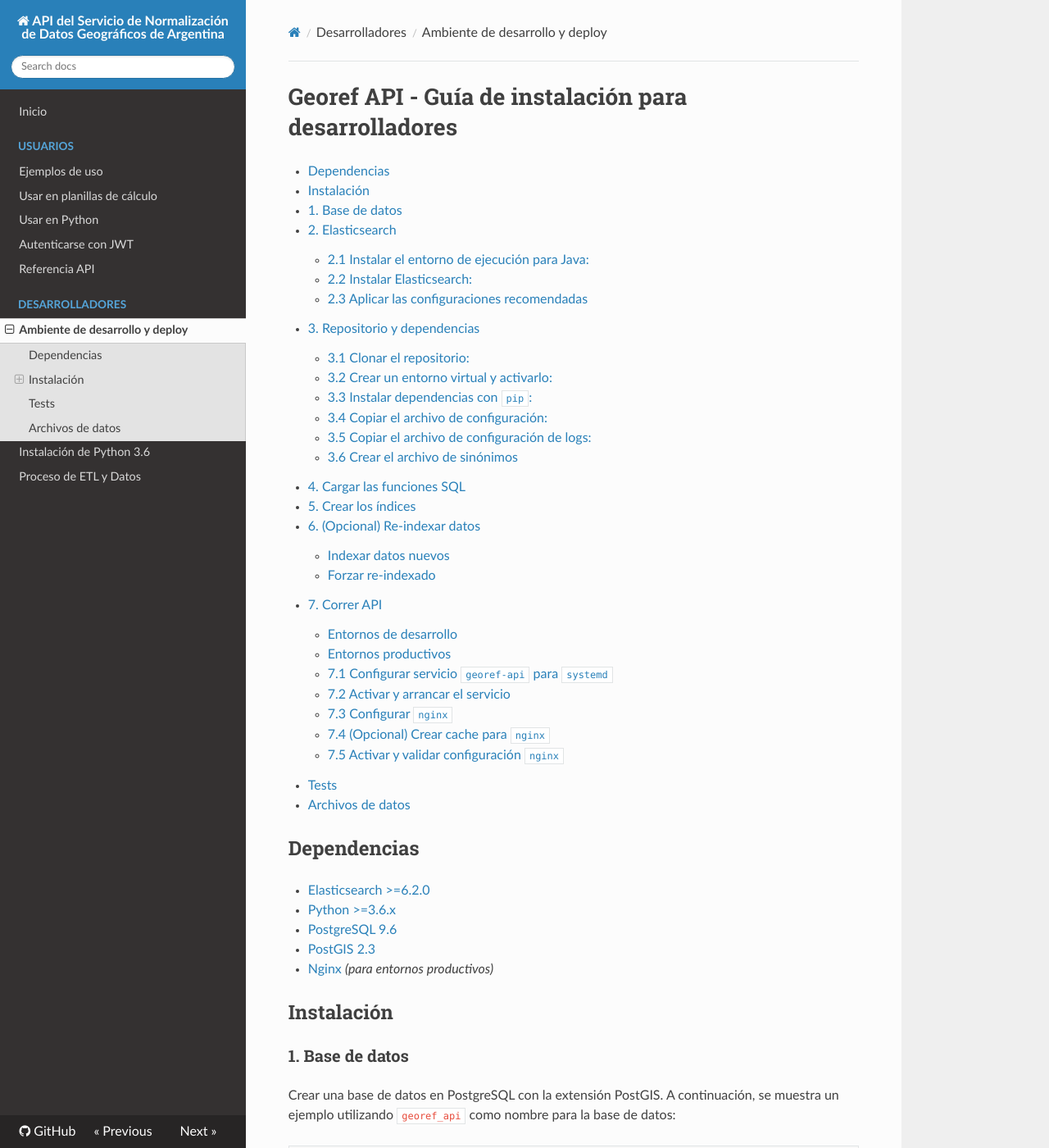
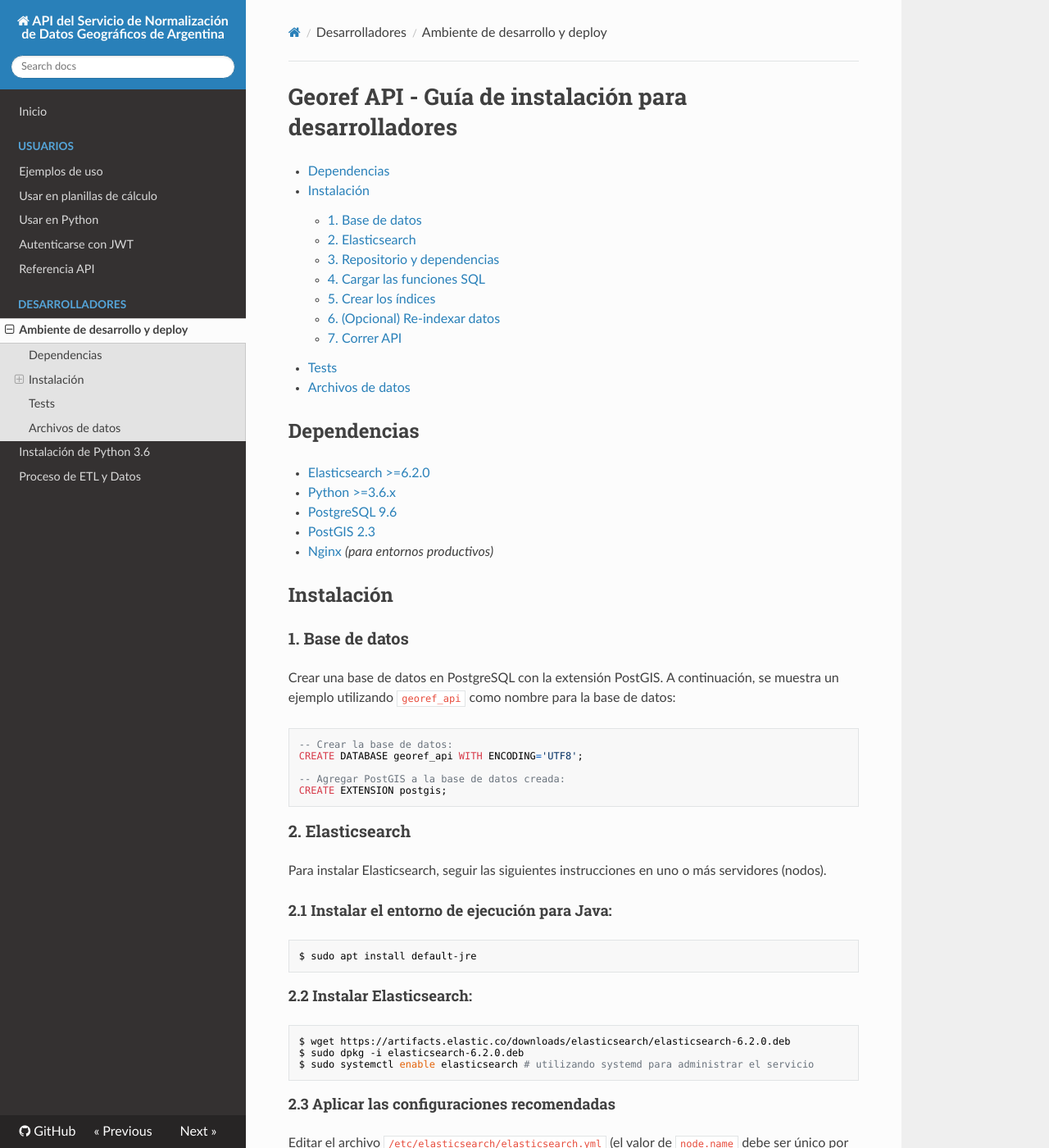
Before and after one commit to datosgobar/georef-ar-api, an MkDocs documentation site: the page built from docs/developers/georef-api-development.md, in a window 1280 px wide and 1400 px high. Shown: the whole window at 82% size. Built offline with MkDocs 1.6.1, drawn with Linux system fonts in a browser that asks for light colours; nearby versions of some CDN libraries.

Commit message:
Limito los índices internos a 3 niveles y corrijo la indentación a mano.

```diff
--- a/docs/developers/georef-api-development.md
+++ b/docs/developers/georef-api-development.md
@@ -6,31 +6,13 @@
 
 - [Dependencias](#dependencias)
 - [Instalación](#instalacion)
-  - [1. Base de datos](#1-base-de-datos)
-  - [2. Elasticsearch](#2-elasticsearch)
-    - [2.1 Instalar el entorno de ejecución para Java:](#21-instalar-el-entorno-de-ejecucion-para-java)
-    - [2.2 Instalar Elasticsearch:](#22-instalar-elasticsearch)
-    - [2.3 Aplicar las configuraciones recomendadas](#23-aplicar-las-configuraciones-recomendadas)
-  - [3. Repositorio y dependencias](#3-repositorio-y-dependencias)
-    - [3.1 Clonar el repositorio:](#31-clonar-el-repositorio)
-    - [3.2 Crear un entorno virtual y activarlo:](#32-crear-un-entorno-virtual-y-activarlo)
-    - [3.3 Instalar dependencias con `pip`:](#33-instalar-dependencias-con-pip)
-    - [3.4 Copiar el archivo de configuración:](#34-copiar-el-archivo-de-configuracion)
-    - [3.5 Copiar el archivo de configuración de logs:](#35-copiar-el-archivo-de-configuracion-de-logs)
-    - [3.6 Crear el archivo de sinónimos](#36-crear-el-archivo-de-sinonimos)
-  - [4. Cargar las funciones SQL](#4-cargar-las-funciones-sql)
-  - [5. Crear los índices](#5-crear-los-indices)
-  - [6. (Opcional) Re-indexar datos](#6-opcional-re-indexar-datos)
-    - [Indexar datos nuevos](#indexar-datos-nuevos)
-    - [Forzar re-indexado](#forzar-re-indexado)
-  - [7. Correr API](#7-correr-api)
-    - [Entornos de desarrollo](#entornos-de-desarrollo)
-    - [Entornos productivos](#entornos-productivos)
-      - [7.1 Configurar servicio `georef-api` para `systemd`](#71-configurar-servicio-georef-api-para-systemd)
-      - [7.2 Activar y arrancar el servicio](#72-activar-y-arrancar-el-servicio)
-      - [7.3 Configurar `nginx`](#73-configurar-nginx)
-      - [7.4 (Opcional) Crear cache para `nginx`](#74-opcional-crear-cache-para-nginx)
-      - [7.5 Activar y validar configuración `nginx`](#75-activar-y-validar-configuracion-nginx)
+    - [1. Base de datos](#1-base-de-datos)
+    - [2. Elasticsearch](#2-elasticsearch)
+    - [3. Repositorio y dependencias](#3-repositorio-y-dependencias)
+    - [4. Cargar las funciones SQL](#4-cargar-las-funciones-sql)
+    - [5. Crear los índices](#5-crear-los-indices)
+    - [6. (Opcional) Re-indexar datos](#6-opcional-re-indexar-datos)
+    - [7. Correr API](#7-correr-api)
 - [Tests](#tests)
 - [Archivos de datos](#archivos-de-datos)
 
```
Also changed, not shown: docs/developers/georef-api-data.md (+8 -8 lines), docs/python_usage.md (+5 -5 lines), docs/quick_start.md (+8 -8 lines), docs/spreadsheet_integration.md (+3 -3 lines), 1 other file.
